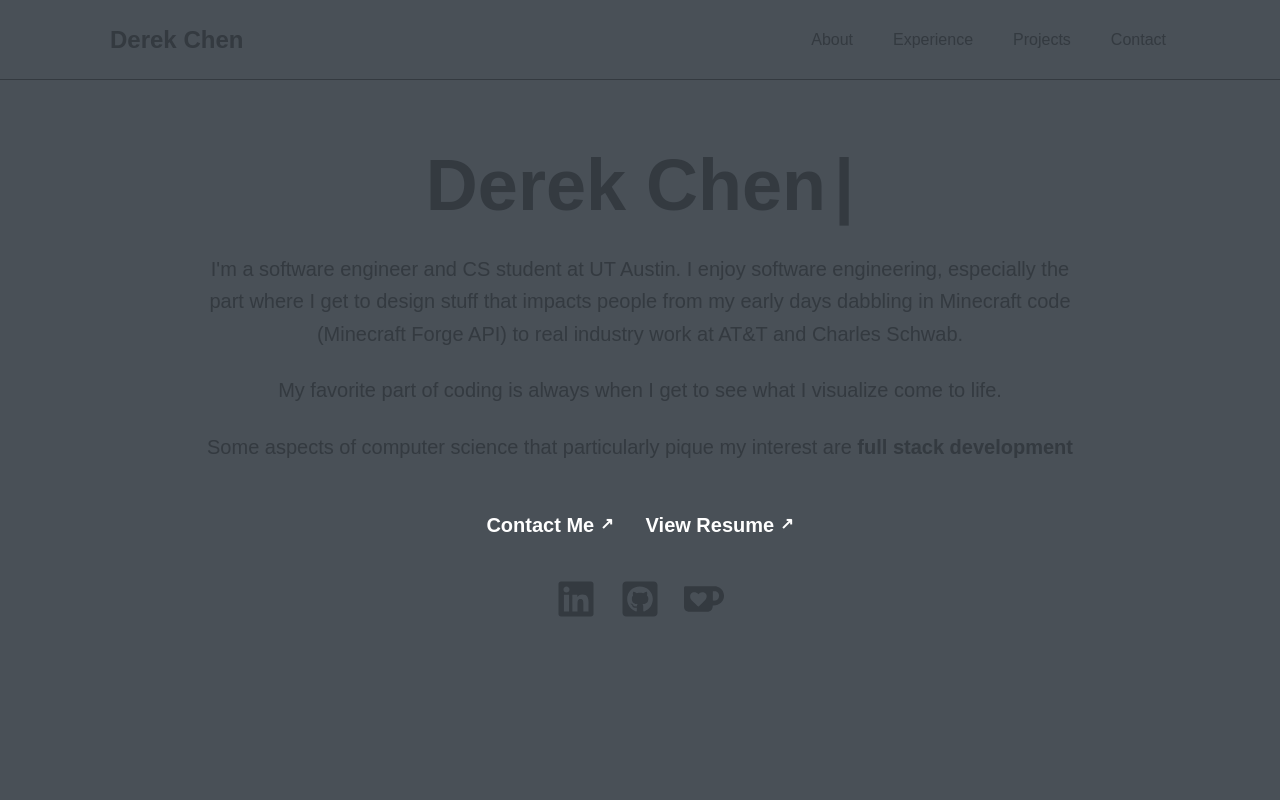
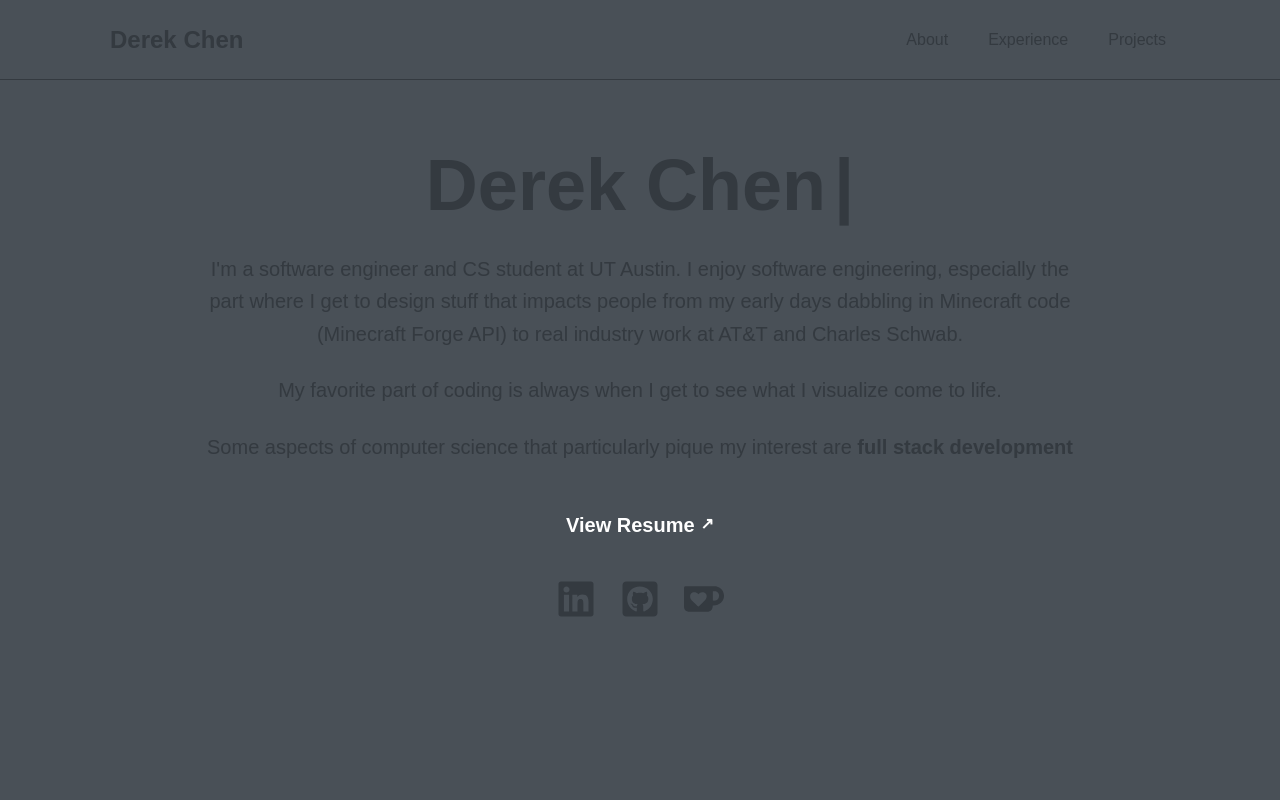
Before and after one commit to DereC4/derek-chen-website, a Next.js app: page / in a window 1280 px wide. Shown: the top 800 px of the page. Built offline with nearby package versions, Linux system fonts and the light colour scheme.

Commit message:
refactor: remove contact because that feels fake

```diff
--- a/src/app/page.tsx
+++ b/src/app/page.tsx
@@ -83,7 +83,6 @@ export default function Home() {
                         </p>
                     </div>
                     <div className='flex justify-center items-center gap-8 mb-10'>
-                        <ArrowLink label='Contact Me' href='/#contact' />
                         <ArrowLink label='View Resume' href={SOCIAL_LINKS.resume} target='_blank' />
                     </div>
                     <div className='flex justify-center items-center gap-6 mb-8'>
@@ -149,7 +148,6 @@ export default function Home() {
                 </div>
             </div>
 
-            <div id='contact' className=''></div>
         </>
     );
 }
--- a/src/components/navbar.tsx
+++ b/src/components/navbar.tsx
@@ -38,11 +38,6 @@ const Navbar: React.FC = () => {
                             <Link href='/#projects'>Projects</Link>
                         </span>
                     </li>
-                    <li className='hover:scale-110 duration-500'>
-                        <span className='border-b-4 border-spacing-y-6 hover:border-accent border-spacing-8 duration-500 border-transparent px-1 inline'>
-                            <Link href='/#contact'>Contact</Link>
-                        </span>
-                    </li>
                 </ul>
             </div>
 
@@ -78,11 +73,6 @@ const Navbar: React.FC = () => {
                     <li className='py-6 text-3xl hover:text-primary duration-300'>
                         <Link onClick={handleClick} href='/#projects'>
                             Projects
-                        </Link>
-                    </li>
-                    <li className='py-6 text-3xl hover:text-primary duration-300'>
-                        <Link onClick={handleClick} href='/#contact'>
-                            Contact
                         </Link>
                     </li>
 
```
